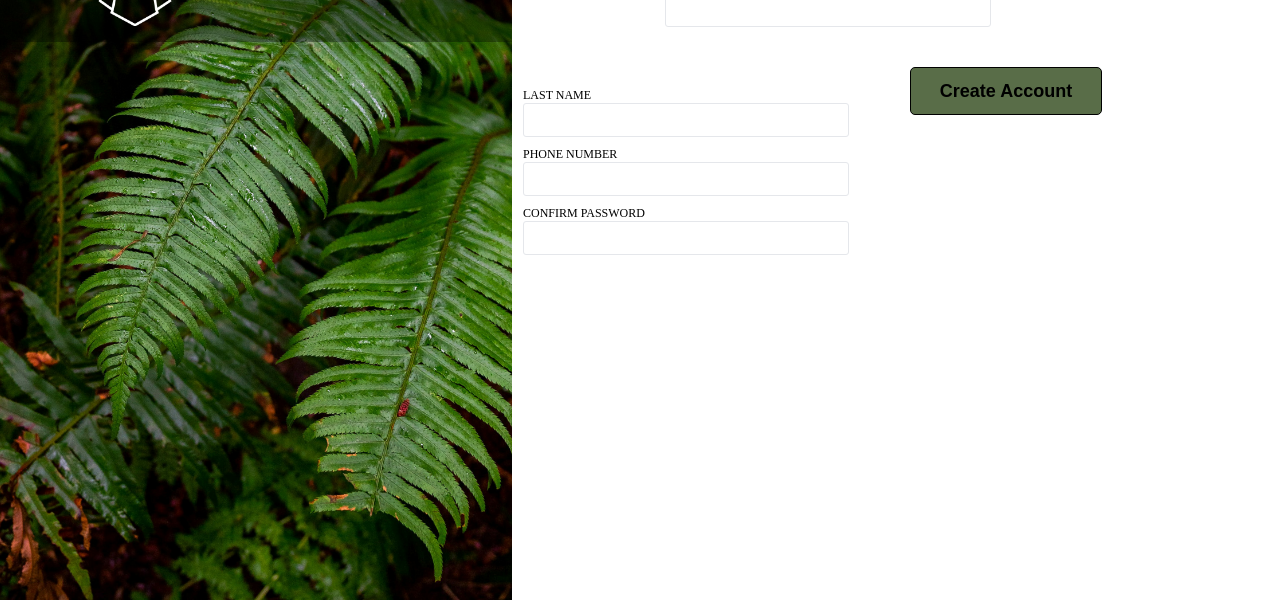
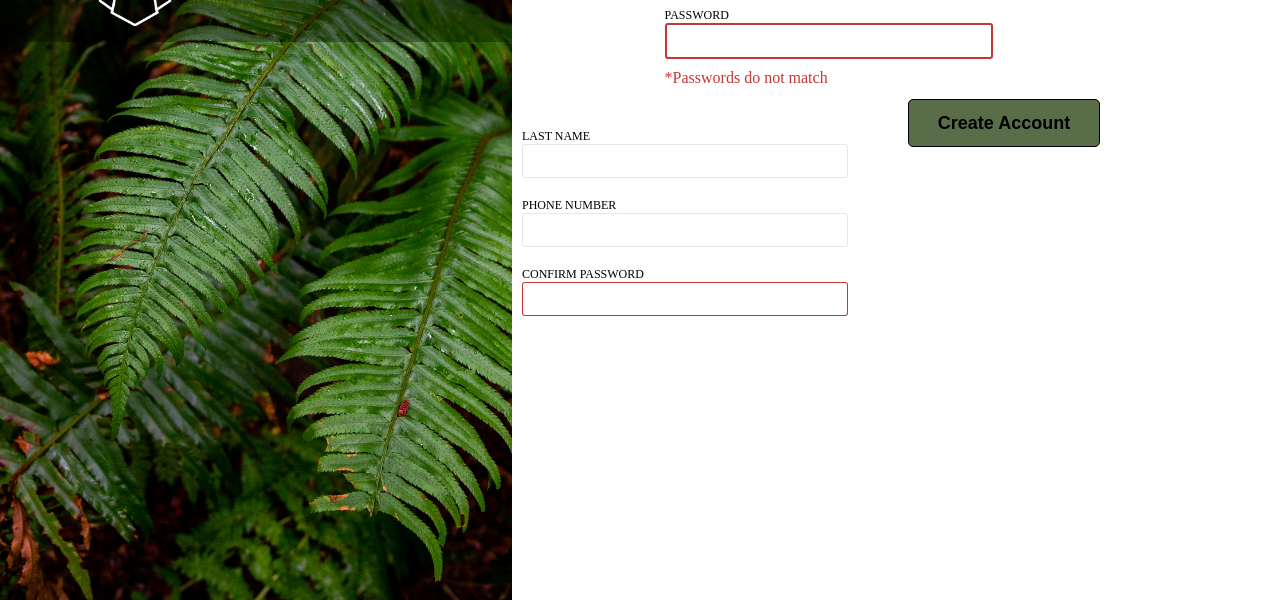
Before and after one commit to jessieestores/odin-sign-up-form, a plain HTML site: page index.html in a window 1280 px wide. Shown: the part 200-800 px from the top of the page. Drawn offline with Linux system fonts and the light colour scheme.

Commit message:
change all

```diff
--- a/index.html
+++ b/index.html
@@ -27,24 +27,26 @@
 
                 <div class="first">
                     <label for="firstname">FIRST NAME</label>
-                    <input type="text" required minlength="4" maxlength="8">
+                    <input type="text" class="main" required minlength="4" maxlength="8">
                     <label for="email">EMAIL</label>
-                    <input type="email" required>
-                    <label for="password">PASSWORD</label>
+                    <input type="email" class="main" required>
+                    <div class="password"><label for="password">PASSWORD</label>
                     <input type="password" id="password" name="password" required>
-                </div>
+                    <span class="validator">*Passwords do not match</span>
+                    </div>
+            </div>
+
 
                 <div class="second">
                     <label for="lastname">LAST NAME</label>
-                    <input type="text" required minlength="4" maxlength="10">
+                    <input type="text" class="main" required minlength="4" maxlength="10">
                     <label for="phonenumber">PHONE NUMBER</label>
-                    <input type="number" required>
+                    <input type="number" class="main" required>
                     <label for="confirmpassword">CONFIRM PASSWORD</label>
-                    <input type="password" id="confirmPassword" name="confirmPassword" required>
-                    <p id="message"></p>
+                    <input type="password" id="confirmPassword" class="password" name="confirmPassword" required>
                 </div>
 
-                <button input="button" class="btn" onclick=Alert()>Create Account</button>
+                <button input="button" class="btn">Create Account</button>
             </form>
 
         </div>
@@ -52,7 +54,7 @@
 
     </div>
 
-    <script src="main.js"></script>
+    <!-- <script src="main.js"></script> -->
 
 </body>
 
--- a/main.css
+++ b/main.css
@@ -72,17 +72,16 @@ form .first{
     margin-top: 50px;
 }
 form .first label{
-    margin-top: 10px;
+    margin-top: 20px;
 }
 
 form .second{
     display: grid;
     grid-template-rows: auto;
     margin: 50px 0 0 10px;
-    padding: 1px;
 }
 form .second label{
-    margin-top: 10px;
+    margin-top: 20px;
 }
 input{
     height: 30px;
@@ -90,9 +89,6 @@ input{
     font-size: 15px;
     border: 1px solid #E5E7EB;
     border-radius: 3px;
-}
-.error{
-    display: none;
 }
 
 .btn{
@@ -109,7 +105,40 @@ input{
 }
 
 
-p{
-    display: none;
+span{
+    margin: 0;
+    padding: 0;
     color: red;
 }
+
+.password{
+    display: grid;
+    grid-template-rows: auto;
+}
+
+.password {
+    position: relative;
+    border-color: hsla(0, 96%, 37%, 0.8);
+}
+
+.password input:invalid {
+    border: 2px solid hsla(0, 96%, 37%, 0.8);
+}
+
+input:focus {
+    outline: none;
+    border: 2px solid hsla(253, 100%, 20%, 0.8);
+}
+
+.validator {
+    display: none;
+    color: hsla(0, 96%, 37%, 0.8);
+    position: absolute;
+    bottom: -28px;
+    left: 0px;
+    font-size: 16px;
+}
+
+.password input:invalid + span {
+    display: block;
+}
```
